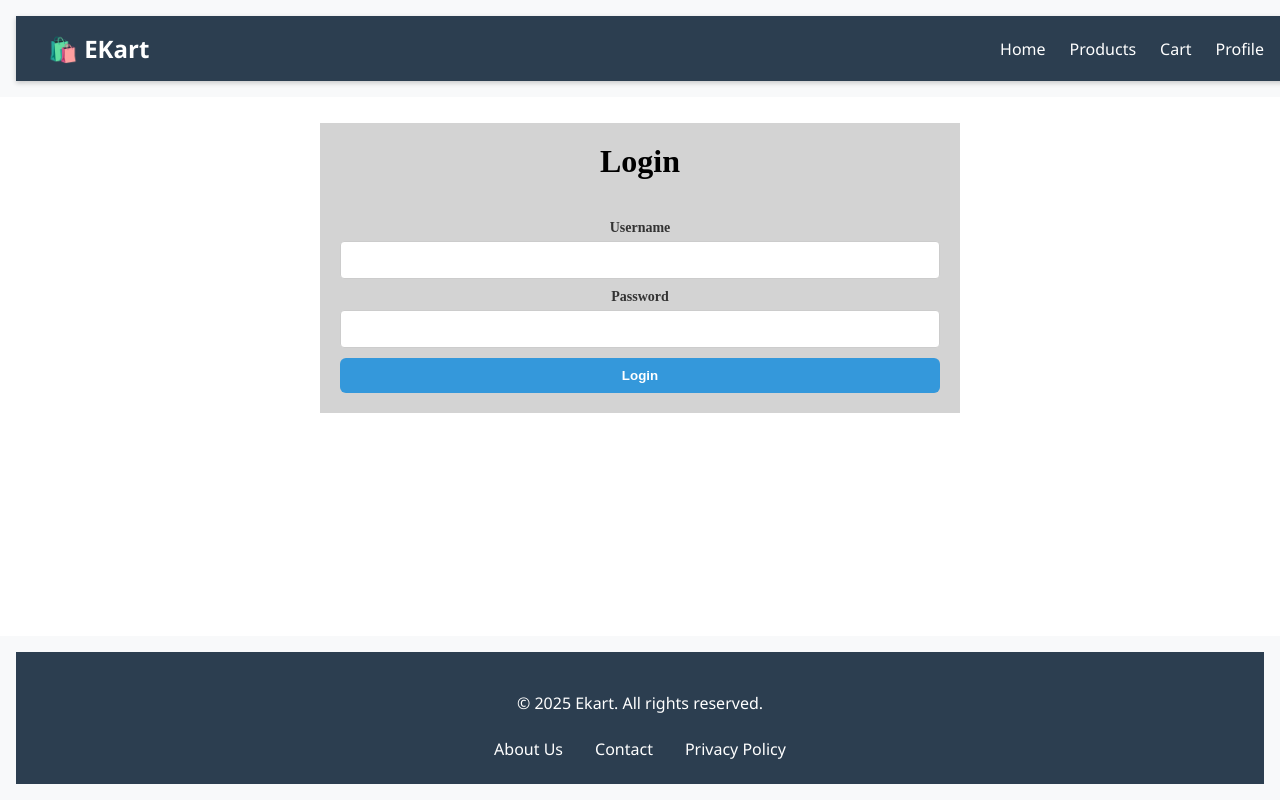
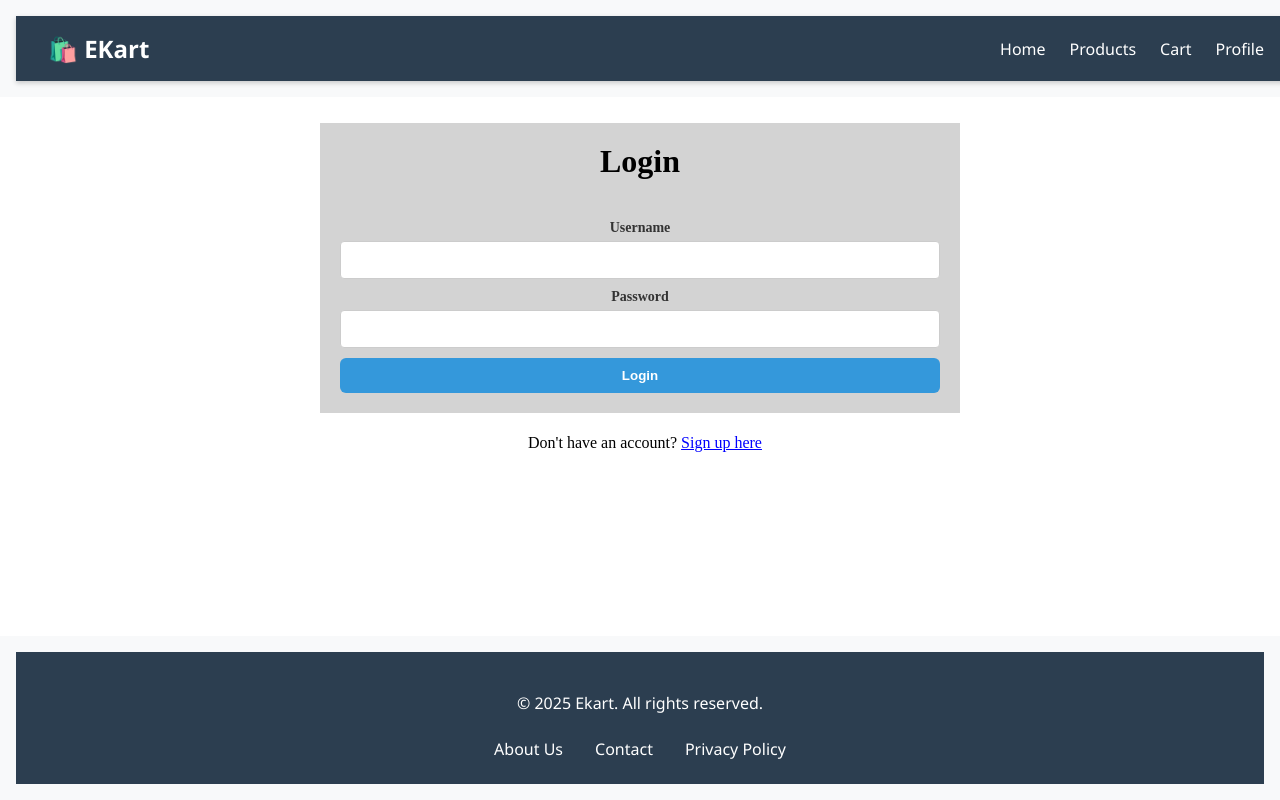
Before and after one commit to mathanparamasivan/shopping-app, an Angular app: page /login in a window 1280 px wide. Built offline with nearby package versions, Linux system fonts and the light colour scheme.

Commit message:
working login form

```diff
--- a/src/components/login/login.component.css
+++ b/src/components/login/login.component.css
@@ -69,3 +69,16 @@ button[type="submit"] {
   text-align: center;
   margin-top: 1rem;
 }
+
+.signup-div {
+  display: flex;
+  width: 100%;
+  padding: 5px;
+  justify-content: center;
+  text-align: center;
+}
+
+.signup-link a {
+  color: blue;
+  text-decoration: underline;
+}
--- a/src/components/login/login.component.html
+++ b/src/components/login/login.component.html
@@ -3,7 +3,7 @@
     <h1>Login</h1>
   </div>
   <div class="loginform">
-    <form #loginForm="ngForm" (ngSubmit)="onLogin() ">
+    <form #loginForm="ngForm" (ngSubmit)="onLogin(username, password) ">
       <div class = 'labelgroup'>
         <label>Username</label>
         <input type="text" name="username" [(ngModel)]="username" required  #usernameRef="ngModel"/>
@@ -26,3 +26,9 @@
       </div>
     </form>
   </div>
+
+  <div class="signup-div">
+    <div class="signup-link">
+      <p>Don't have an account? <a routerLink="/signup">Sign up here</a></p>
+    </div>
+  </div>
--- a/src/components/login/login.component.ts
+++ b/src/components/login/login.component.ts
@@ -18,17 +18,11 @@ export class LoginComponent {
 
   constructor(private authService: AuthService, private router: Router) {}
 
-  onLogin() {
-    window.alert('Form submitted');
-   // console.log('Form valid:', form.valid);
-    //console.log('Form data:', form.value);
-
-    //if (form.valid) {
-    //   if (this.authService.login(this.username, this.password)) {
-    //     this.router.navigate(['/products']);
-    //   } else {
-    //     this.loginFailed = true;
-    //   }
-    // }
+  onLogin(username:string, password:string ) {
+      if (this.authService.login(this.username, this.password)) {
+        this.router.navigate(['/products']);
+      } else {
+        this.loginFailed = true;
+      }
   }
 }
```
